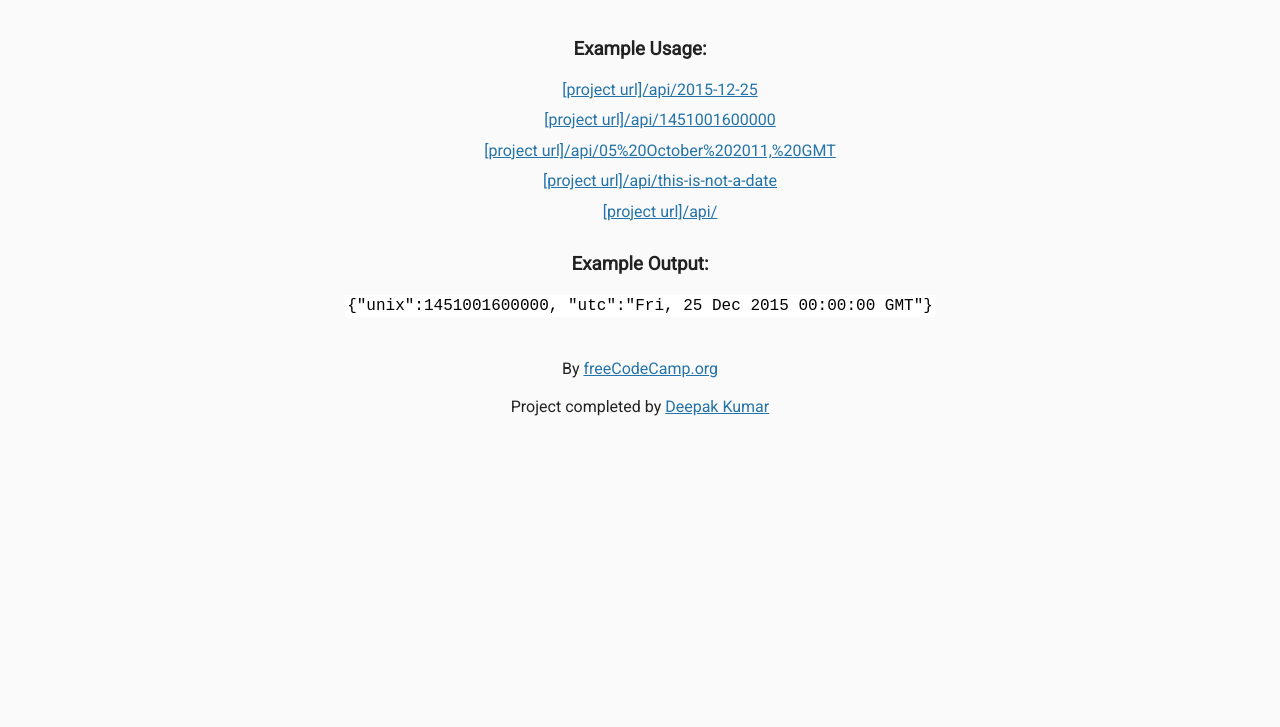
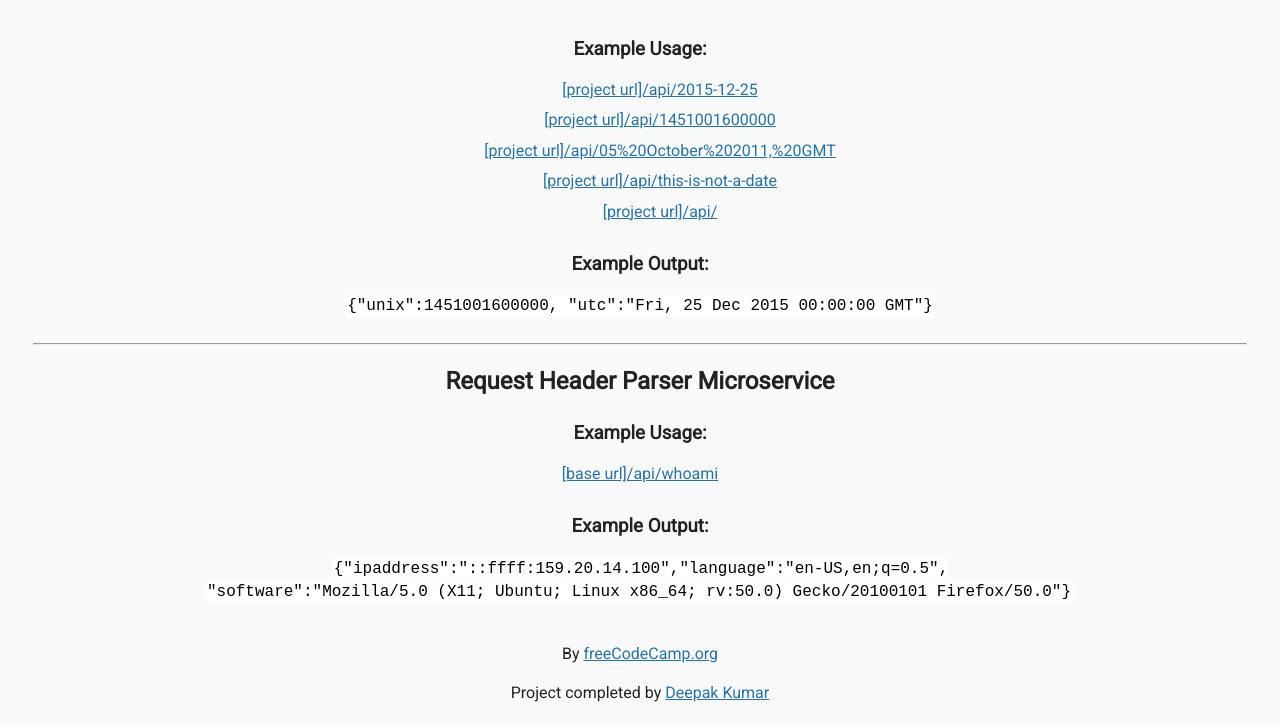
Before and after one commit to DPK101/freecodecamp-microservices-apis, a website: page views/index.html in a window 1280 px wide. Shown: the part 73-800 px from the top of the page. Drawn offline with Linux system fonts and the light colour scheme; files that its build step writes are made by us from their sources.

Commit message:
Request Header Parser Microservice

```diff
--- a/views/index.html
+++ b/views/index.html
@@ -25,6 +25,18 @@
       <p>
         <code>{"unix":1451001600000, "utc":"Fri, 25 Dec 2015 00:00:00 GMT"}</code>
       </p>
+      <hr />
+      <h2>Request Header Parser Microservice</h2>
+
+        <h3>Example Usage:</h3>
+        <p>
+          <a href="api/whoami">[base url]/api/whoami</a>
+        </p>
+
+        <h3>Example Output:</h3>
+        <p>
+          <code>{"ipaddress":"::ffff:159.20.14.100","language":"en-US,en;q=0.5",<br>"software":"Mozilla/5.0 (X11; Ubuntu; Linux x86_64; rv:50.0) Gecko/20100101 Firefox/50.0"}</code>
+        </p>
     </div>
     <div class="footer">
       <p>
```
Also changed, not shown: server.js (+11 -0 lines), README.md.
